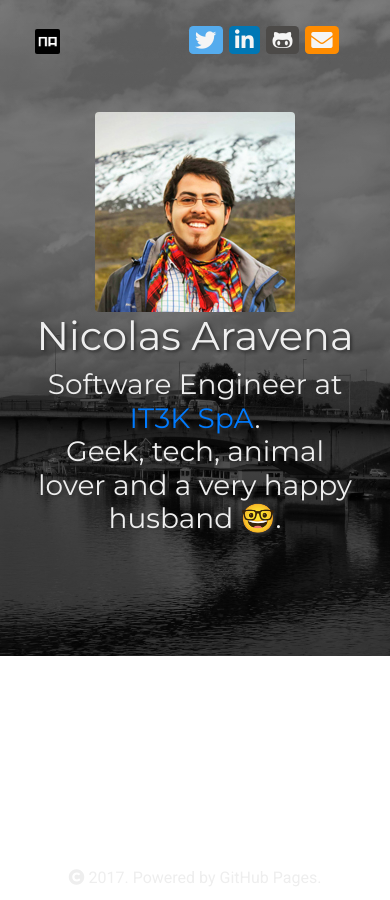
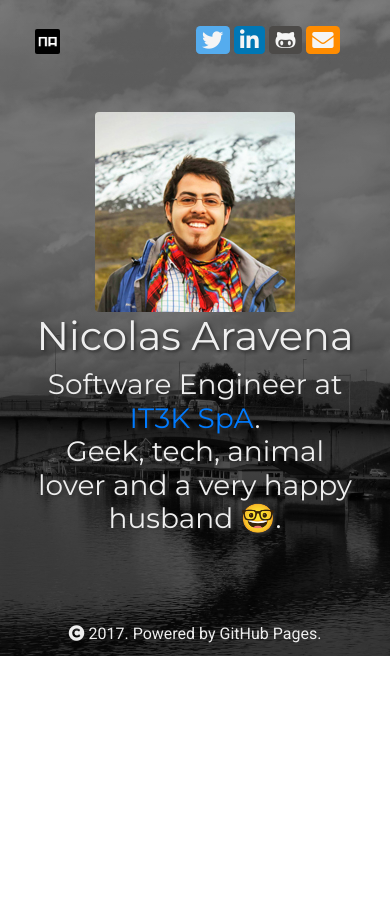
Before and after one commit to nicoaravena/nicoaravena.github.io, a Jekyll site: the page built from index.html, in a window 390 px wide. Built offline with Jekyll 4.4.1, drawn with Linux system fonts in a browser that asks for light colours; nearby versions of some CDN libraries; the list of posts is cut into pages by our own code.

Commit message:
Style improvements for responsive view

```diff
--- a/public/css/style.css
+++ b/public/css/style.css
@@ -31,7 +31,7 @@ h6 {
     color: #eee !important; }
 
 a:visited, a:focus {
-  color: #eee;
+  color: #cc7000;
   transition: all .40s ease-in-out;
   text-decoration: none; }
 a:hover {
@@ -106,14 +106,15 @@ a:hover {
 
 .footer {
   background: transparent;
-  position: absolute;
-  bottom: 0;
-  width: 100%; }
+  position: relative; }
   .footer .footer-content {
     padding: 20px 50px;
     padding-bottom: 10px;
     background: transparent;
-    margin: auto; }
+    margin: auto;
+    position: absolute;
+    bottom: 0;
+    width: 100%; }
   .footer * {
     color: #eee; }
   .footer .copyright p {
@@ -179,8 +180,7 @@ a.btn {
   margin-top: 5px; }
 
 .socicon {
-  display: inline-block;
-  margin: 0 1px; }
+  display: inline-block; }
   .socicon .fa,
   .socicon .fab,
   .socicon .fas {
```
Also changed, not shown: _sass/style.scss (+5 -5 lines), 1 other file.
